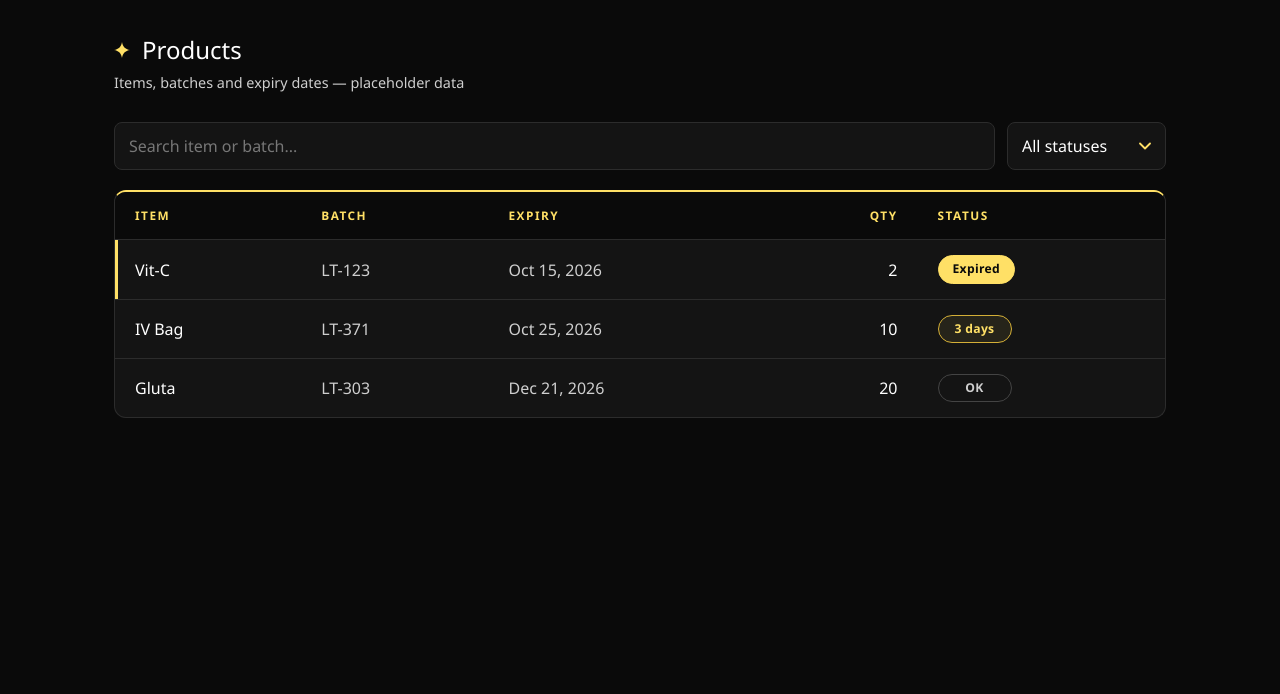
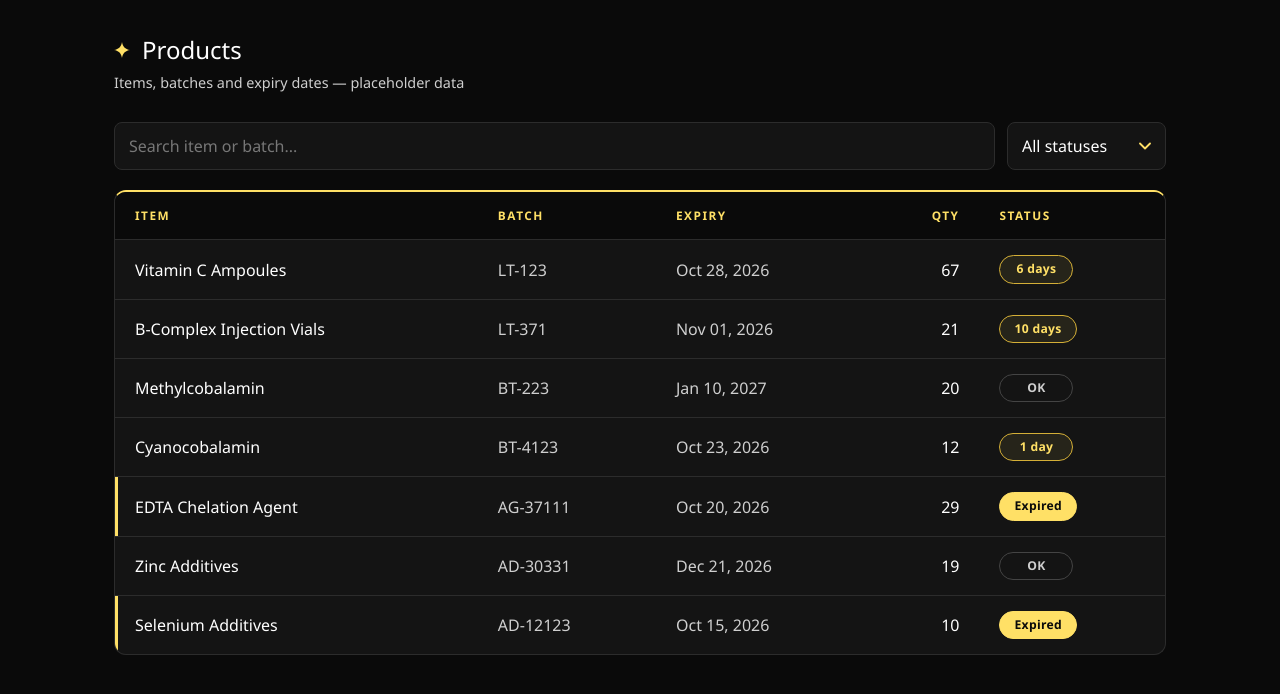
Before and after one commit to accaliwan/dermave-ims, a PHP site: page /products.php in a window 1280 px wide. Shown: the part 67-761 px from the top of the page. Run offline with PHP 8.4, Linux system fonts and the light colour scheme; the visitor is signed in with stand-in values (Sample User, id 1).

Commit message:
Update data.php

```diff
--- a/includes/data.php
+++ b/includes/data.php
@@ -37,9 +37,13 @@ function product_status(string $expiry): array
 function get_products(): array
 {
     return [
-        ['item' => 'Vit-C', 'batch' => 'LT-123', 'expiry' => date('Y-m-d', strtotime('-7 days')),  'qty' => 2],
-        ['item' => 'IV Bag', 'batch' => 'LT-371', 'expiry' => date('Y-m-d', strtotime('+3 days')),  'qty' => 10],
-        ['item' => 'Gluta',  'batch' => 'LT-303', 'expiry' => date('Y-m-d', strtotime('+60 days')), 'qty' => 20],
+        ['item' => 'Vitamin C Ampoules', 'batch' => 'LT-123', 'expiry' => date('Y-m-d', strtotime('+6 days')),  'qty' => 67],
+        ['item' => 'B-Complex Injection Vials', 'batch' => 'LT-371', 'expiry' => date('Y-m-d', strtotime('+10 days')),  'qty' => 21],
+        ['item' => 'Methylcobalamin',  'batch' => 'BT-223', 'expiry' => date('Y-m-d', strtotime('+80 days')), 'qty' => 20],
+        ['item' => 'Cyanocobalamin', 'batch' => 'BT-4123', 'expiry' => date('Y-m-d', strtotime('+1 days')),  'qty' => 12],
+        ['item' => 'EDTA Chelation Agent', 'batch' => 'AG-37111', 'expiry' => date('Y-m-d', strtotime('-2 days')),  'qty' => 29],
+        ['item' => 'Zinc Additives',  'batch' => 'AD-30331', 'expiry' => date('Y-m-d', strtotime('+60 days')), 'qty' => 19],
+        ['item' => 'Selenium Additives', 'batch' => 'AD-12123', 'expiry' => date('Y-m-d', strtotime('-7 days')),  'qty' => 10],
     ];
 }
 
```
